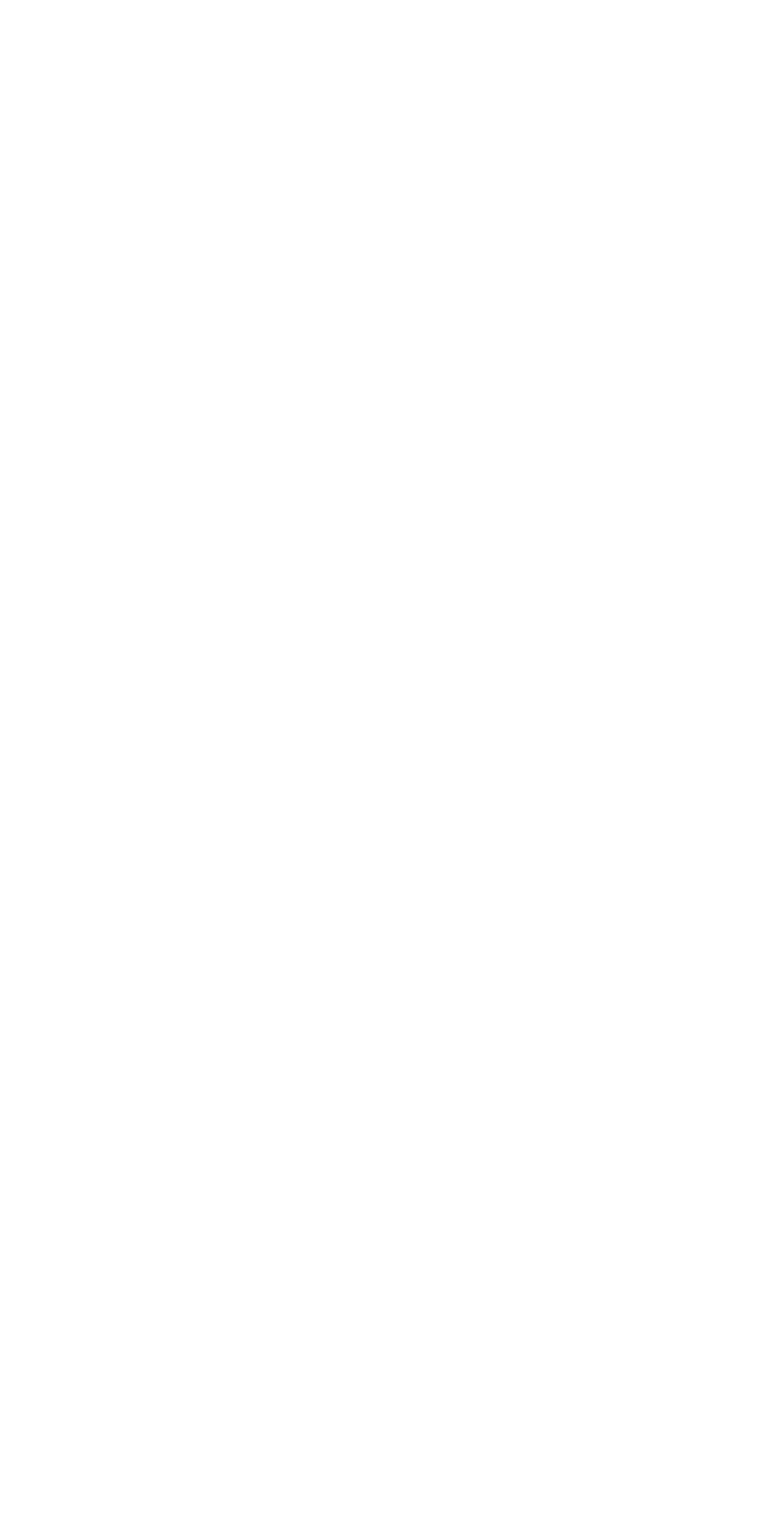
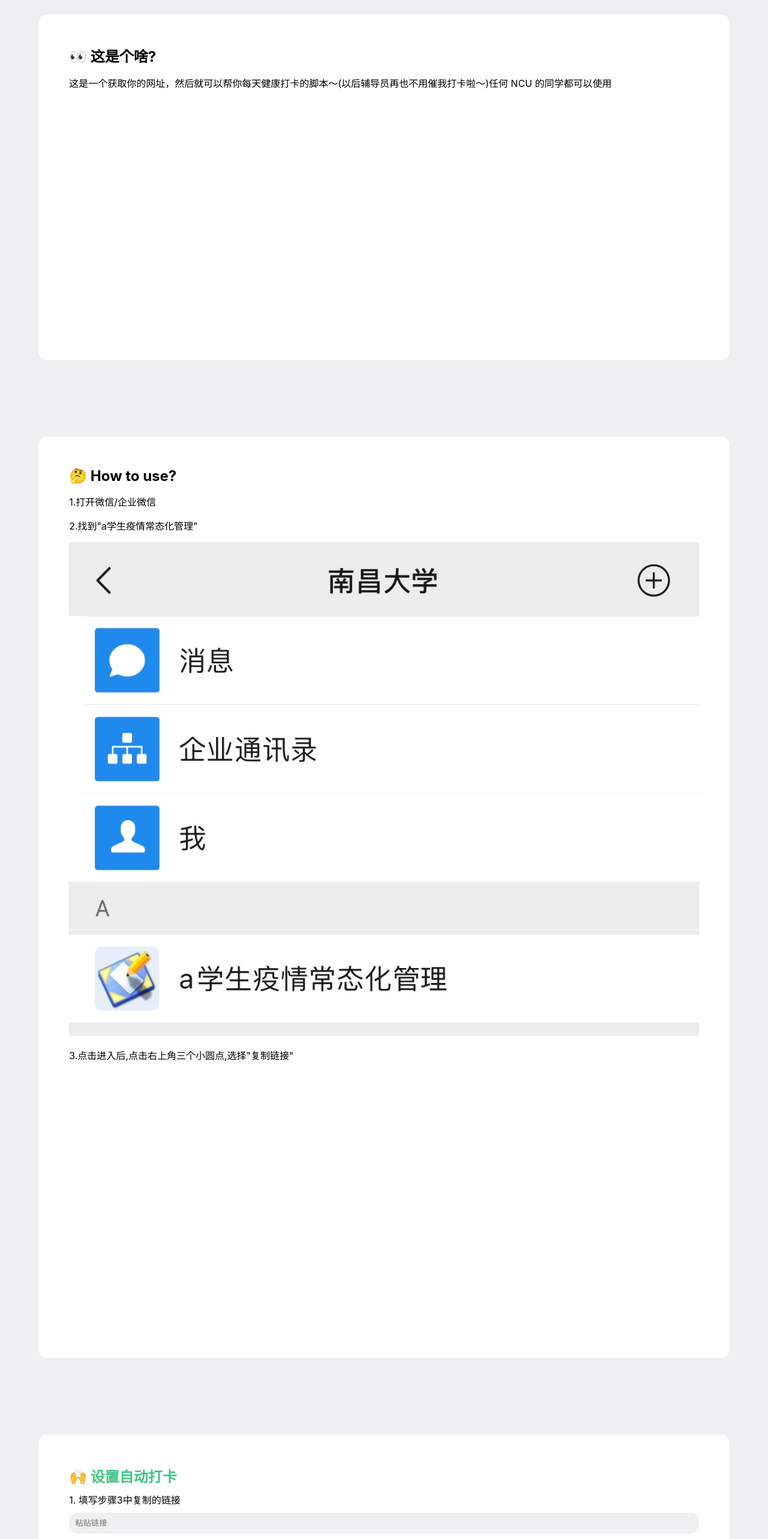
Before and after one commit to UniversessH/auto-sign-fe, a Next.js app: page / in a window 1280 px wide. Shown: the part 40-2606 px from the top of the page at 60% size. Before the commit the page ends 800 px from the top, so only its background shows below. Built offline with nearby package versions, Linux system fonts and the light colour scheme.

Commit message:
feat: finish main page

```diff
--- /dev/null
+++ b/pages/home-page/index.module.css
@@ -0,0 +1,70 @@
+.background {
+  background: #f0f0f2;
+  width: 100vw;
+  height: 310vw;
+  display: flex;
+  flex-direction: column;
+  align-items: center;
+}
+
+.info_card_1 {
+  width: 90vw;
+  height: 45vw;
+  border-radius: 15px;
+  margin: 5vw;
+  padding: 4vw;
+  background-color: #ffff;
+}
+
+.info_card_2 {
+  width: 90vw;
+  height: 120vw;
+  border-radius: 15px;
+  margin: 5vw;
+  padding: 4vw;
+  background-color: #ffff;
+}
+
+.info_card_2 > img {
+  width: 100%;
+}
+
+.input_card_1 {
+  width: 90vw;
+  height: 65vw;
+  border-radius: 15px;
+  margin: 5vw;
+  padding: 4vw;
+  background-color: #ffff;
+  display: flex;
+  flex-direction: column;
+}
+
+.input_card_1 > input {
+  background-color: #f0f0f2;
+  border: none;
+  outline: none;
+  padding: 10px;
+  height: 35px;
+  border-radius: 15px;
+}
+
+.input_card_2 {
+  width: 90vw;
+  height: 40vw;
+  border-radius: 15px;
+  margin: 5vw;
+  padding: 4vw;
+  background-color: #ffff;
+  display: flex;
+  flex-direction: column;
+}
+
+.input_card_2 > input {
+  background-color: #f0f0f2;
+  border: none;
+  outline: none;
+  padding: 10px;
+  height: 35px;
+  border-radius: 15px;
+}
--- a/pages/home-page/index.tsx
+++ b/pages/home-page/index.tsx
@@ -1,10 +1,41 @@
 import React from "react";
+import styles from "./index.module.css";
 
 export const HomePage: React.FC = () => {
   return (
-    <div>
-      <div></div>
-      <div>填写自动打卡信息</div>
+    <div className={styles.background}>
+      <div className={styles.info_card_1}>
+        <h2>👀 这是个啥?</h2>
+        <p>
+          这是一个获取你的网址，然后就可以帮你每天健康打卡的脚本～(以后辅导员再也不用催我打卡啦～)任何
+          NCU 的同学都可以使用
+        </p>
+      </div>
+      <div className={styles.info_card_2}>
+        <h2>🤔 How to use?</h2>
+        <p>1.打开微信/企业微信 </p>
+        <p>2.找到"a学生疫情常态化管理"</p>
+        <img src="/img_1.jpg" />
+        <p>3.点击进入后,点击右上角三个小圆点,选择"复制链接"</p>
+      </div>
+      <div className={styles.input_card_1}>
+        <h2 style={{ color: "rgb(64, 197, 133)" }}>🙌 设置自动打卡</h2>
+        <span style={{ margin: "10px 0 10px 0" }}>
+          1. 填写步骤3中复制的链接
+        </span>
+        <input placeholder="粘贴链接" />
+        <span style={{ margin: "10px 0 10px 0" }}>
+          2. 填写打卡的详细地址(默认为：江西省南昌大学)
+        </span>
+        <input placeholder="填写地址" />
+      </div>
+      <div className={styles.input_card_2}>
+        <h2 style={{ color: "rgb(248, 54, 54)" }}>❌ 取消自动打卡</h2>
+        <span style={{ margin: "10px 0 10px 0" }}>
+          1. 填写步骤3中复制的链接
+        </span>
+        <input placeholder="粘贴链接" />
+      </div>
       <div></div>
     </div>
   );
--- a/styles/globals.css
+++ b/styles/globals.css
@@ -14,3 +14,7 @@
 * {
   box-sizing: border-box;
 }
+
+h2{
+  margin: 0;
+}
```
Also changed, not shown: public/img_1.jpg (added).
